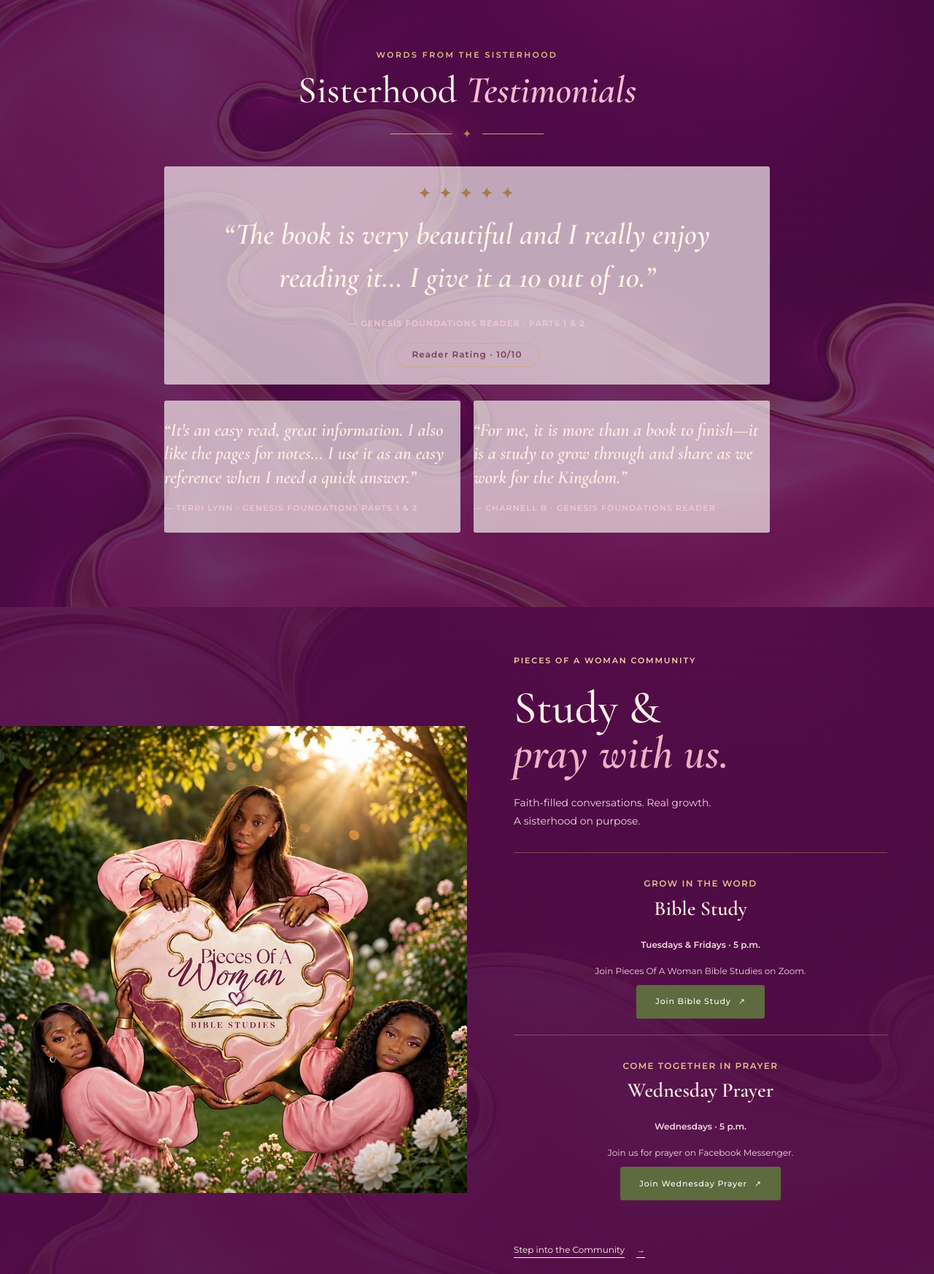
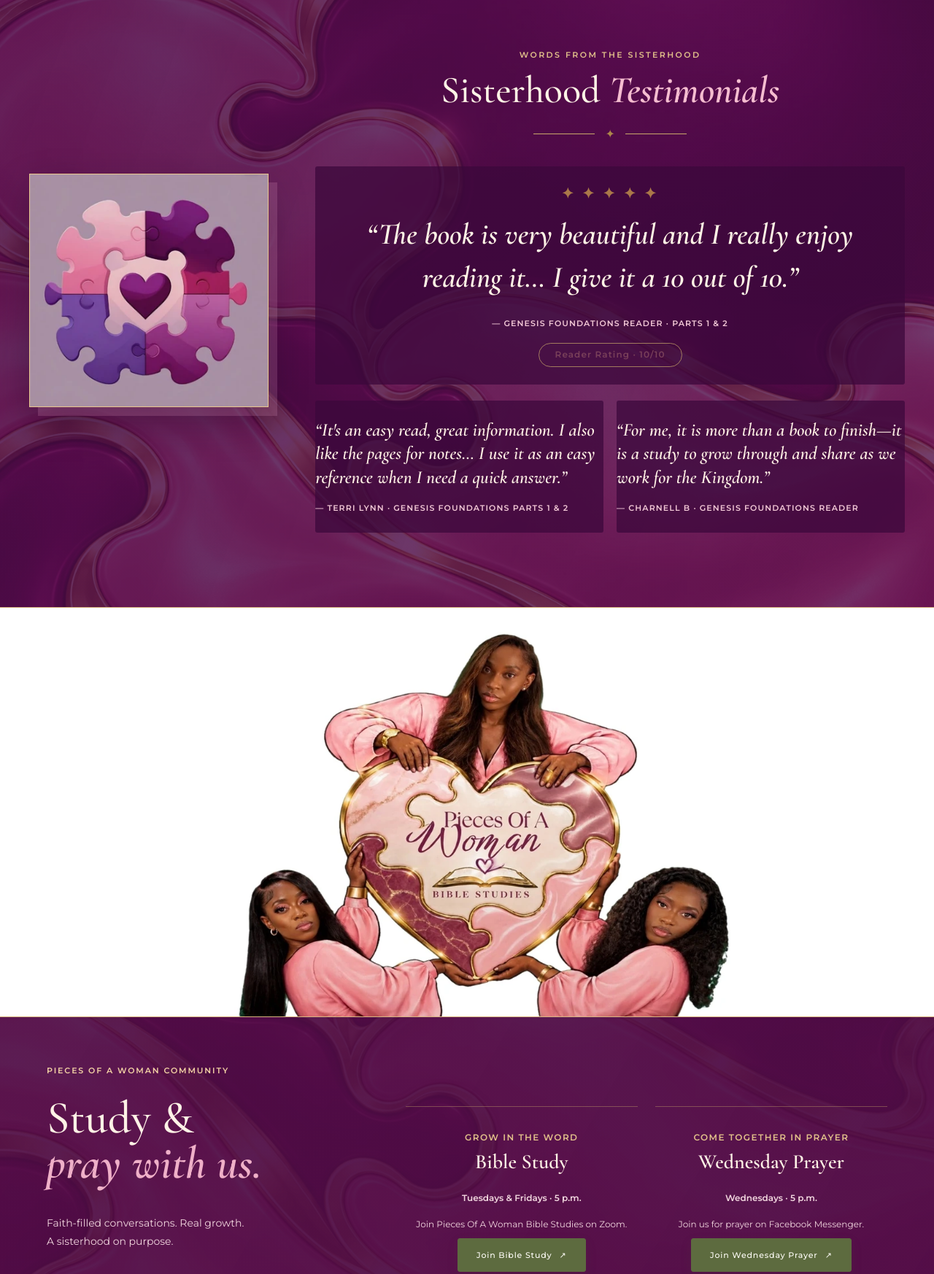
Before and after one commit to pieces-of-a-woman-staging/Pieces-of-a-woman-staging, a website: page index.html in a window 1280 px wide. Shown: the part 6767-8513 px from the top of the page at 73% size. Drawn offline with nearby package versions, Linux system fonts and the light colour scheme.

Commit message:
Add the supplied puzzle-heart art, logo and sisterhood banner to the homepage

```diff
--- a/css/brand-backdrops.css
+++ b/css/brand-backdrops.css
@@ -234,3 +234,79 @@ body.poaw-page-index .brand-backdrops .collections-nav {
   border-block: 1px solid #d3ac70;
 }
 body.poaw-page-index .brand-backdrops .collections-nav a { color: #511142; }
+
+/* User-supplied artwork, placed within existing sections without extending the copy. */
+body.poaw-page-index .brand-backdrops #testimonials .poaw-testimonials__inner {
+  width: min(1200px, 100%);
+  display: grid;
+  grid-template-columns: minmax(180px, .65fr) minmax(0, 1.6fr);
+  column-gap: clamp(28px, 5vw, 72px);
+}
+body.poaw-page-index .brand-backdrops #testimonials .poaw-testimonials__inner > :not(.home-testimonial-art) { grid-column: 2; }
+body.poaw-page-index .brand-backdrops #testimonials .poaw-testimonials__card { background: #3b083bbb !important; }
+body.poaw-page-index .brand-backdrops #testimonials .home-testimonial-art {
+  display: block;
+  grid-column: 1;
+  grid-row: 1 / span 6;
+  align-self: center;
+  width: 100%;
+  height: auto;
+  border: 1px solid #e9c78e;
+  box-shadow: 12px 12px 0 #efa5cd2e, 0 20px 48px #19061f55;
+}
+body.poaw-page-index .brand-backdrops #community.home-community { grid-template-columns: minmax(0, 1fr); }
+body.poaw-page-index .brand-backdrops #community .home-community__visual {
+  background: #fff;
+  border-block: 1px solid #d8b57e;
+}
+body.poaw-page-index .brand-backdrops #community .home-community__visual img {
+  width: 100%;
+  max-height: 560px;
+  object-fit: contain;
+}
+body.poaw-page-index .brand-backdrops #community .home-community__copy {
+  display: grid;
+  grid-template-columns: minmax(0, .85fr) minmax(0, 1.3fr);
+  gap: 0 60px;
+  width: min(1348px, 100%);
+  margin: 0 auto;
+}
+body.poaw-page-index .brand-backdrops #community .home-community__copy > :not(.gathering-grid) { grid-column: 1; }
+body.poaw-page-index .brand-backdrops #community .gathering-grid {
+  display: grid;
+  grid-template-columns: repeat(2, minmax(0, 1fr));
+  align-self: center;
+  gap: 24px;
+  grid-column: 2;
+  grid-row: 1 / span 4;
+}
+body.poaw-page-index .brand-backdrops #community .gathering-card { margin-top: 0; }
+body.poaw-page-index .brand-backdrops #stay-connected.home-signup {
+  display: grid;
+  grid-template-columns: minmax(0, 320px) minmax(0, 760px);
+  justify-content: center;
+  align-items: center;
+  gap: clamp(28px, 5vw, 72px);
+}
+body.poaw-page-index .brand-backdrops .home-signup-logo {
+  display: block;
+  width: 100%;
+  height: auto;
+  border: 1px solid #c69e61;
+  box-shadow: 10px 10px 0 #8f32642e, 0 18px 44px #5f1a4522;
+}
+body.poaw-page-index .brand-backdrops #stay-connected .ministry-signup__inner { width: 100%; min-width: 0; }
+@media (min-width: 701px) and (max-width: 1000px) {
+  body.poaw-page-index .brand-backdrops #community .home-community__copy { gap: 0 32px; }
+  body.poaw-page-index .brand-backdrops #community .gathering-grid { grid-template-columns: minmax(0, 1fr); }
+  body.poaw-page-index .brand-backdrops #stay-connected.home-signup { grid-template-columns: minmax(0, 230px) minmax(0, 1fr); }
+}
+@media (max-width: 700px) {
+  body.poaw-page-index .brand-backdrops #testimonials .poaw-testimonials__inner { display: block; }
+  body.poaw-page-index .brand-backdrops #testimonials .home-testimonial-art { width: 180px; margin: 0 auto 34px; }
+  body.poaw-page-index .brand-backdrops #community .home-community__copy { display: block; }
+  body.poaw-page-index .brand-backdrops #community .gathering-grid { display: block; }
+  body.poaw-page-index .brand-backdrops #community .gathering-card { margin-top: 24px; }
+  body.poaw-page-index .brand-backdrops #stay-connected.home-signup { grid-template-columns: minmax(0, 1fr); }
+  body.poaw-page-index .brand-backdrops .home-signup-logo { width: min(240px, 100%); margin: 0 auto; }
+}
--- a/index.html
+++ b/index.html
@@ -154,7 +154,7 @@
   <link rel="stylesheet" href="css/collections.css?v=20261021">
   <link rel="stylesheet" href="css/community-heart.css?v=20261023">
   <link rel="stylesheet" href="css/home-experience.css?v=20261023-1">
-  <link rel="stylesheet" href="css/brand-backdrops.css?v=20261023-2">
+  <link rel="stylesheet" href="css/brand-backdrops.css?v=20261023-4">
 </head>
 
 <body class="page-reference-design poaw-satin poaw-page-index">
@@ -763,6 +763,7 @@
       </div>
     </section><section class="poaw-testimonials home-testimonials" id="testimonials" aria-labelledby="testimonials-heading">
       <div class="poaw-testimonials__inner">
+        <img class="home-testimonial-art" src="images/optimized/sisterhood-puzzle-heart-729.webp" srcset="images/optimized/sisterhood-puzzle-heart-360.webp 360w, images/optimized/sisterhood-puzzle-heart-729.webp 729w" sizes="(max-width: 700px) 180px, 300px" width="729" height="711" alt="Pink and purple puzzle pieces gathered around a heart" loading="lazy" decoding="async">
         <p class="poaw-testimonials__eyebrow">Words from the Sisterhood</p>
         <h2 id="testimonials-heading">Sisterhood <em>Testimonials</em></h2>
         <div class="poaw-testimonials__rule" aria-hidden="true">✦</div>
@@ -787,7 +788,7 @@
           </blockquote>
         </div>
       </div>
-    </section><section class="home-community" id="community" aria-labelledby="community-heading"><div class="home-community__visual"><img src="images/optimized/community-rose-garden-1200.webp" srcset="images/optimized/community-rose-garden-640.webp 640w, images/optimized/community-rose-garden-1200.webp 1200w" sizes="(max-width: 700px) 100vw, 48vw" width="1200" height="1200" alt="Three women in pink holding the Pieces Of A Woman heart in a rose garden" loading="lazy" decoding="async"></div><div class="home-community__copy"><p class="home-eyebrow">PIECES OF A WOMAN COMMUNITY</p><h2 id="community-heading">Study &amp;<br><em>pray with us.</em></h2><p>Faith-filled conversations. Real growth.<br>A sisterhood on purpose.</p><div class="gathering-grid"><article class="gathering-card" aria-labelledby="bible-study-heading">
+    </section><section class="home-community" id="community" aria-labelledby="community-heading"><div class="home-community__visual"><img src="images/optimized/sisterhood-heart-banner-1536.webp" srcset="images/optimized/sisterhood-heart-banner-768.webp 768w, images/optimized/sisterhood-heart-banner-1536.webp 1536w" sizes="100vw" width="1536" height="720" alt="Three women in pink holding the Pieces Of A Woman Bible Studies puzzle heart" loading="lazy" decoding="async"></div><div class="home-community__copy"><p class="home-eyebrow">PIECES OF A WOMAN COMMUNITY</p><h2 id="community-heading">Study &amp;<br><em>pray with us.</em></h2><p>Faith-filled conversations. Real growth.<br>A sisterhood on purpose.</p><div class="gathering-grid"><article class="gathering-card" aria-labelledby="bible-study-heading">
             <p class="gathering-card__label">GROW IN THE WORD</p>
             <h3 id="bible-study-heading">Bible Study</h3>
             <p class="gathering-card__schedule">Tuesdays &amp; Fridays · 5 p.m.</p>
@@ -800,6 +801,7 @@
             <p>Join us for prayer on Facebook Messenger.</p>
             <a class="primary-button gathering-card__button" href="https://m.me/j/Reb1Q7OsA-RHz97I/?send_source=gc:copy_invite_link_c" target="_blank" rel="noopener noreferrer">Join Wednesday Prayer <span class="gathering-sr-only">(opens in a new tab)</span><span aria-hidden="true">↗</span></a>
           </article></div><a class="home-text-link" href="community.html">Step into the Community <span aria-hidden="true">→</span></a></div></section><section class="ministry-signup home-signup" id="stay-connected" aria-labelledby="stay-connected-heading">
+      <img class="home-signup-logo" src="images/optimized/poaw-logo-white-900.webp" srcset="images/optimized/poaw-logo-white-480.webp 480w, images/optimized/poaw-logo-white-900.webp 900w" sizes="(max-width: 700px) 240px, 320px" width="900" height="822" alt="Pieces Of A Woman Bible Studies pink, plum and gold puzzle-heart logo with an open Bible" loading="lazy" decoding="async">
       <div class="ministry-signup__inner">
         <p class="section-eyebrow section-eyebrow--centered"><span aria-hidden="true"></span>STAY CONNECTED<span aria-hidden="true"></span></p>
         <h2 id="stay-connected-heading">Join the <em>Ministry Community</em></h2>
```
Also changed, not shown: images/optimized/poaw-logo-white-480.webp (added), images/optimized/poaw-logo-white-900.webp (added), images/optimized/sisterhood-heart-banner-1536.webp (added), images/optimized/sisterhood-heart-banner-768.webp (added), images/optimized/sisterhood-puzzle-heart-360.webp (added), images/optimized/sisterhood-puzzle-heart-729.webp (added).
